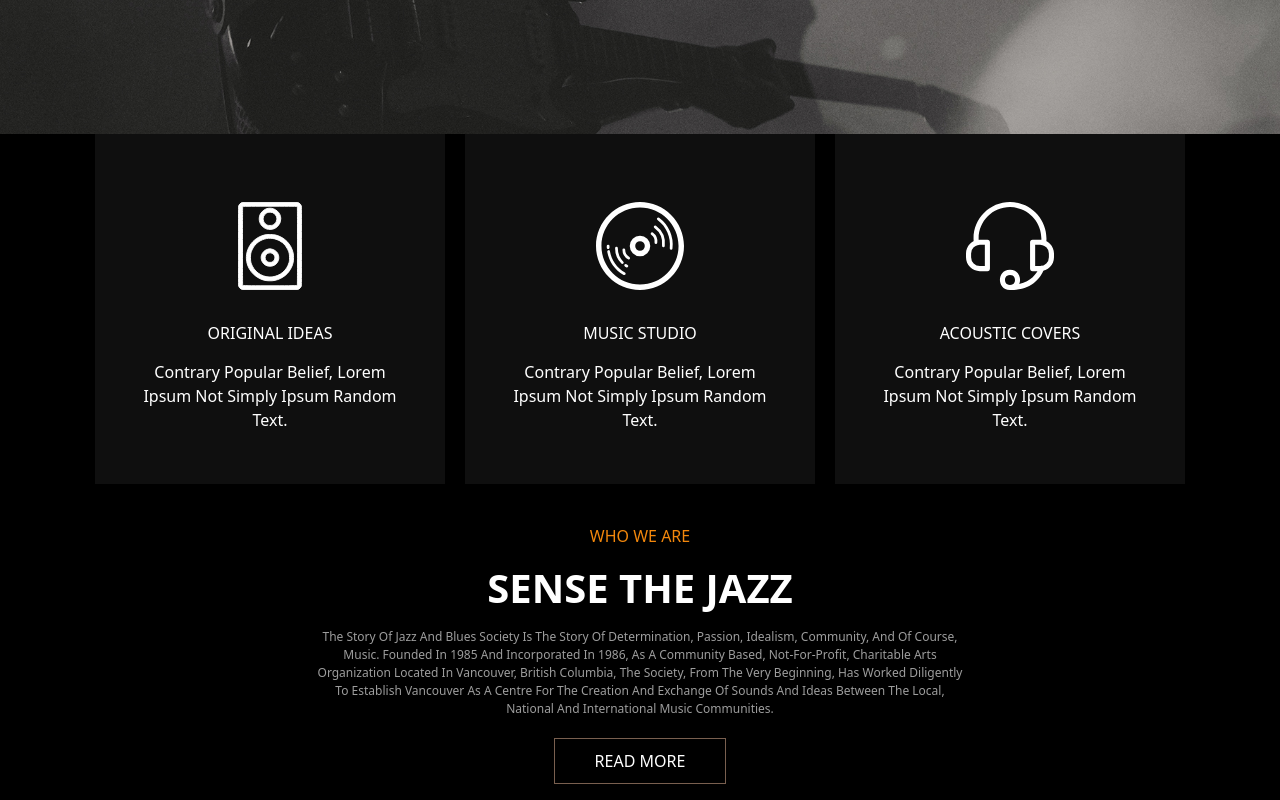
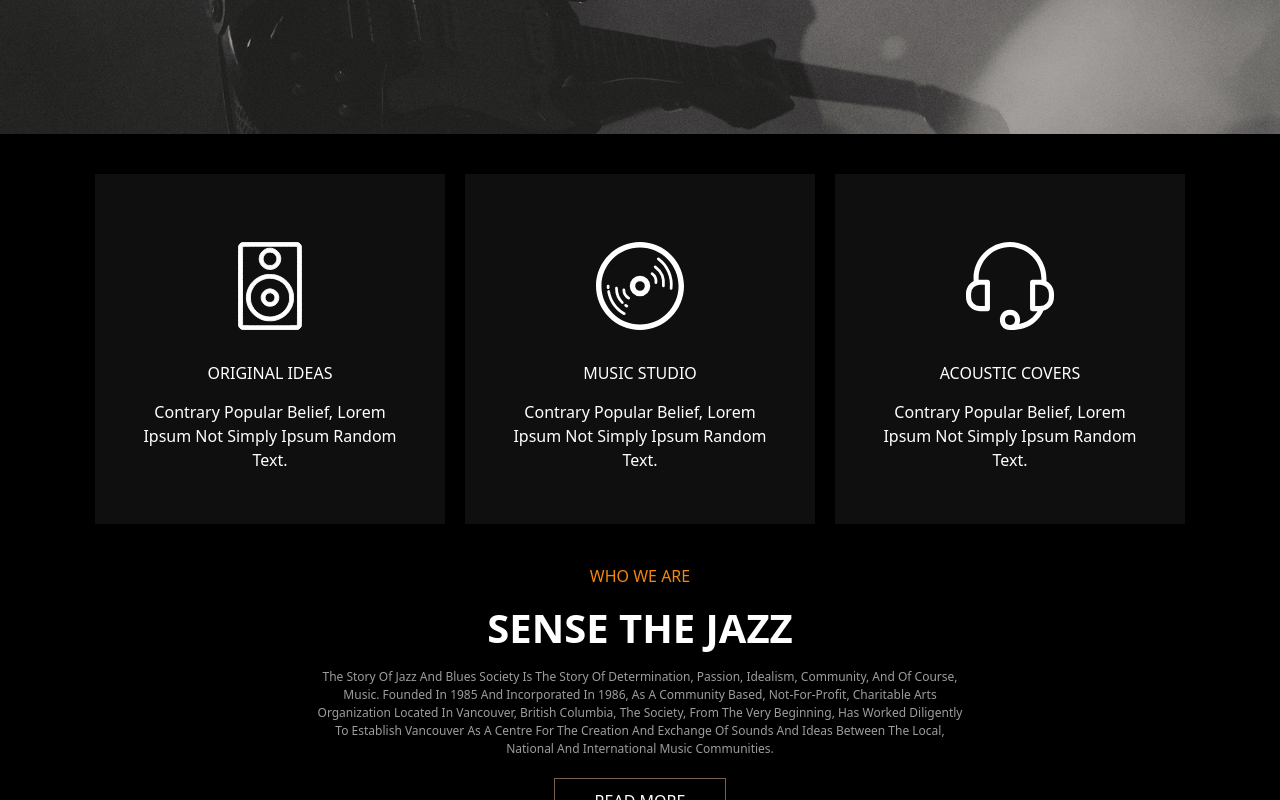
Before and after one commit to GiPisano/proj-html-vuejs, a Vue app: page / in a window 1280 px wide. Shown: the part 580-1380 px from the top of the page. Built offline with nearby package versions, Linux system fonts and the light colour scheme; the HTML template or start-up script is replaced by a standard one.

Commit message:
add margin jazz section

```diff
--- a/src/components/MainSectionJazz.vue
+++ b/src/components/MainSectionJazz.vue
@@ -100,7 +100,7 @@ export default {
   </section>
 
   <!-- cards jazz -->
-  <div class="container text-center" id="card-jazz">
+  <div class="container text-center cards-jazz" id="card-jazz">
     <p class="orange">WHO WE ARE</p>
     <p class="title">SENSE THE JAZZ</p>
     <div class="row-card">
@@ -116,6 +116,7 @@ export default {
 @use "../styles/partials/mixins.scss" as *;
 
 #jazz {
+  margin: 40px auto;
   .circle-svg {
     width: 120px;
     height: 120px;
```
